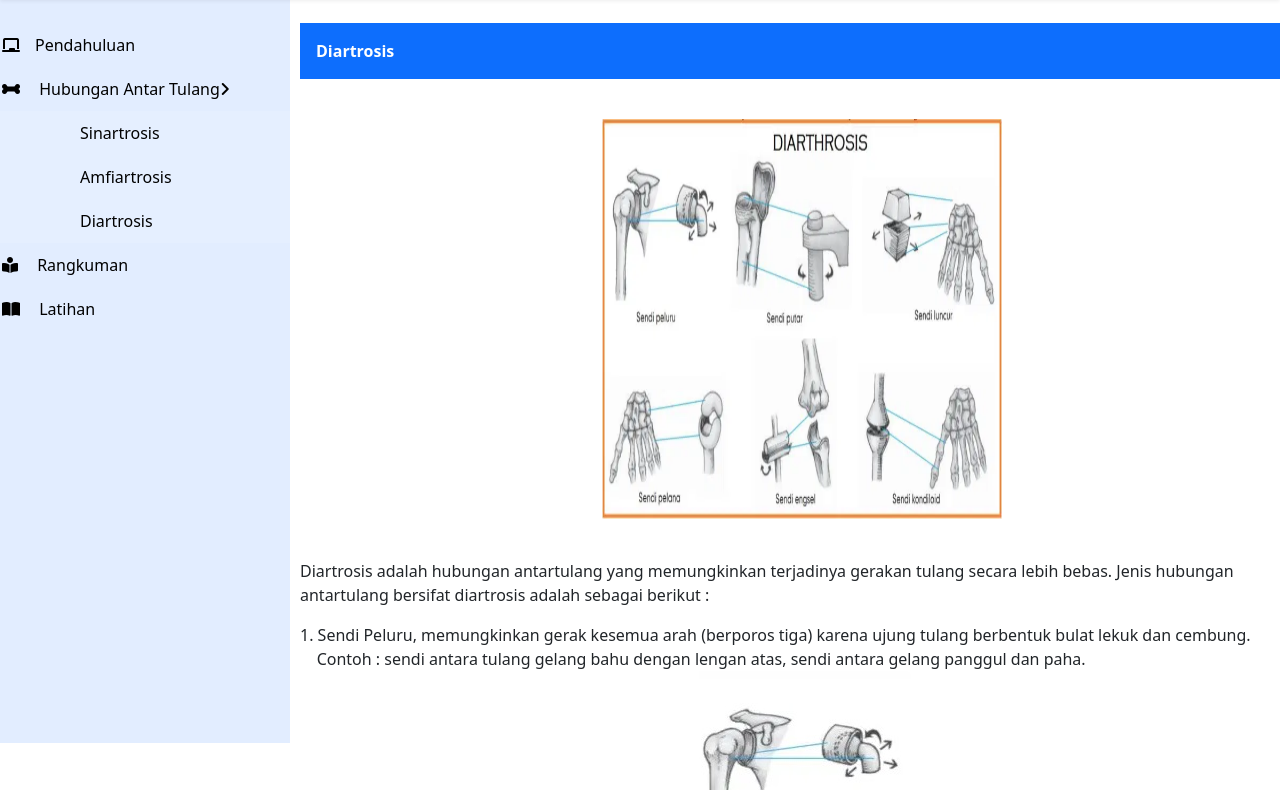
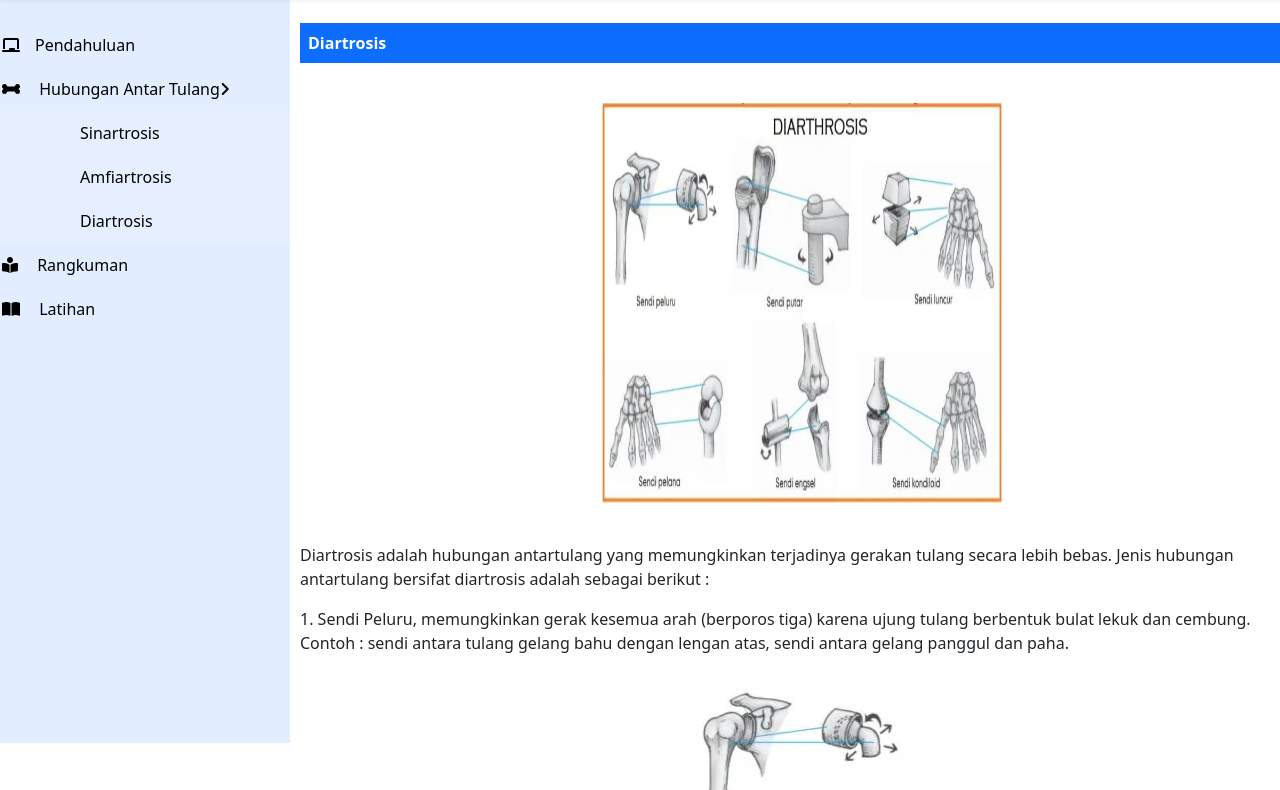
Before and after one commit to Nissaaprilia/PROYEK-PERANGKAT-LUNAK-2, a plain HTML site: page diartrosis.html in a window 1280 px wide. Shown: the part 57-847 px from the top of the page. Drawn offline with nearby package versions, Linux system fonts and the light colour scheme.

Commit message:
ukuran button judul diperkecil

```diff
--- a/diartrosis.html
+++ b/diartrosis.html
@@ -69,41 +69,38 @@
     </div>
     <!-- Akhir Samping-->
     <div class="judul">
-      <div class="p-3 mb-2 bg-primary text-white fw-bold">Diartrosis</div>
+      <div class="p-2 mb-2 bg-primary text-white fw-bold">Diartrosis</div>
         <img class="kotak" src="img/sendi.jpg"/>
         <p> Diartrosis adalah hubungan antartulang yang memungkinkan terjadinya gerakan tulang secara lebih bebas. Jenis hubungan antartulang bersifat diartrosis adalah sebagai berikut : </p>
         <p> 1. Sendi Peluru, memungkinkan gerak kesemua arah (berporos tiga) karena ujung tulang berbentuk bulat lekuk dan cembung. <br>
-&nbsp;&nbsp;&nbsp; Contoh : sendi antara tulang gelang bahu dengan lengan atas, sendi antara gelang panggul dan paha.
+        Contoh : sendi antara tulang gelang bahu dengan lengan atas, sendi antara gelang panggul dan paha.
         <img class="rounded mx-auto d-block" src="img/peluru.jpg"/>
         </p>
         <br>
         <p> 2. Sendi Pelana, memungkinkan gerak seperti bentuk pelana kuda (berporos dua) karena ujung tulang berbentuk pelana kuda cekung dan cembung <br>
-&nbsp;&nbsp;&nbsp; Contoh : sendi antara tulang telapak tangan dengan pergelangan tangan dan ruas-ruas jari.
+        Contoh : sendi antara tulang telapak tangan dengan pergelangan tangan dan ruas-ruas jari.
         <img class="rounded mx-auto d-block" src="img/pelana.jpg"/>
         </p>
         <br>
         <p> 3. Sendi Engsel, memungkinkan gerak seperti engsel (berporos satu) <br>
-&nbsp;&nbsp;&nbsp; Contoh : sendi pada siku, lutut, mata kaki, dan ruas antar jari.
+         Contoh : sendi pada siku, lutut, mata kaki, dan ruas antar jari.
         <img class="rounded mx-auto d-block" src="img/engsel.jpg"/>
         </p>
         <br>
         <p> 4. Sendi Putar, memungkinkan gerak rotasi antar tulang (berporos satu) karena ujung tulang yang satu dapat mengitari tulang lainnya <br>
-&nbsp;&nbsp;&nbsp; Contoh : sendi antara tulang rasta dengan pengumpil, antara tulang atlas dengan tulang tengkorak.
+         Contoh : sendi antara tulang rasta dengan pengumpil, antara tulang atlas dengan tulang tengkorak.
         <img class="rounded mx-auto d-block" src="img/putar.jpg"/>
         </p>
         <br>
         <p> 5. Sendi Geser/Luncur, memungkinkan gerak bergeser (tidak berporos) karena permukaan kedua tulang relatif rata <br>
-&nbsp;&nbsp;&nbsp; Contoh : sendi antara tulang pergelangan tangan dan kaki, sendi antara tulang selangka dan tulang belikat.
+         Contoh : sendi antara tulang pergelangan tangan dan kaki, sendi antara tulang selangka dan tulang belikat.
         <img class="rounded mx-auto d-block" src="img/luncur.jpg"/>
         </p>
         <br>
         <p> 6. Sendi kondiloid/elipsoid, memungkinkan terjadinya gerakan ke kiri-kanan dan depan-belakang (berporos dua) karena ujung tulang berbentuk oval cembung dan cekung.<br>
-&nbsp;&nbsp;&nbsp; Contoh : sendi antara tulang pengumpul dengan pergelangan tangan.
+        Contoh : sendi antara tulang pengumpul dengan pergelangan tangan.
         <img class="rounded mx-auto d-block" src="img/kondiloid.jpg"/>
         </p>
-         <br>
-         <br>
-         <br>
          <script type="text/javascript" src="vanilla-tilt.min.js"></script>
          <script>
              VanillaTilt.init(document.querySelector(".kotak"), {
@@ -112,11 +109,9 @@
              });
          </script>
         <div id="g1" class="nextnew">
-            <br>
             <hr style="height:1px;border-width:1;background-color:lightgray">
             <a href="amfiartrosis.html"><button class="button-left"> <- Kembali </button></a>
             <a href="rangkuman.html"><button class="button-right"> Selanjutnya -> </button></a>
         </div>
-
     </body>
     </html>
```
Also changed, not shown: amfiartrosis.html (+1 -1 lines), rangkuman.html (+1 -1 lines), sinartrosis.html (+1 -1 lines).
